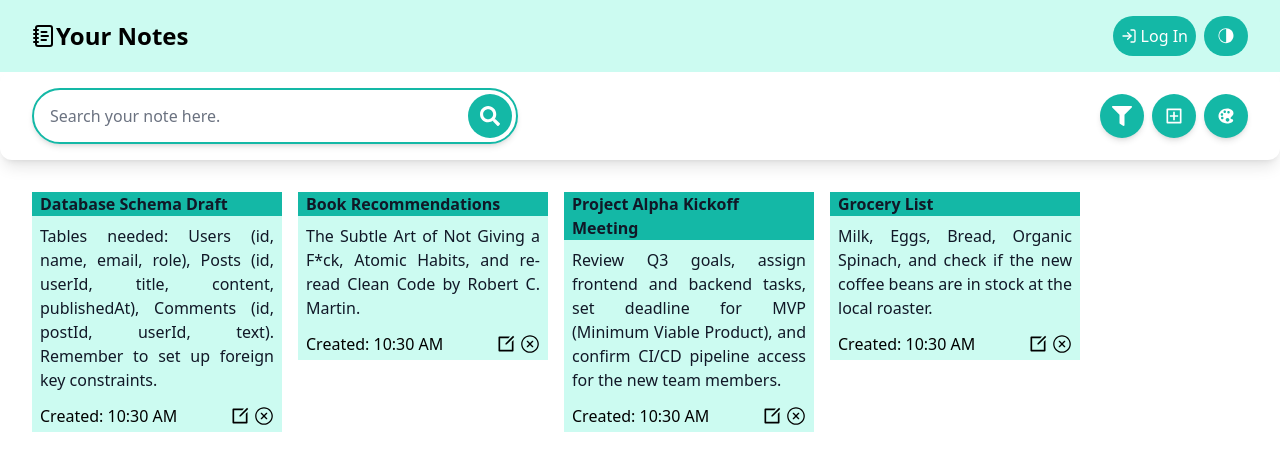
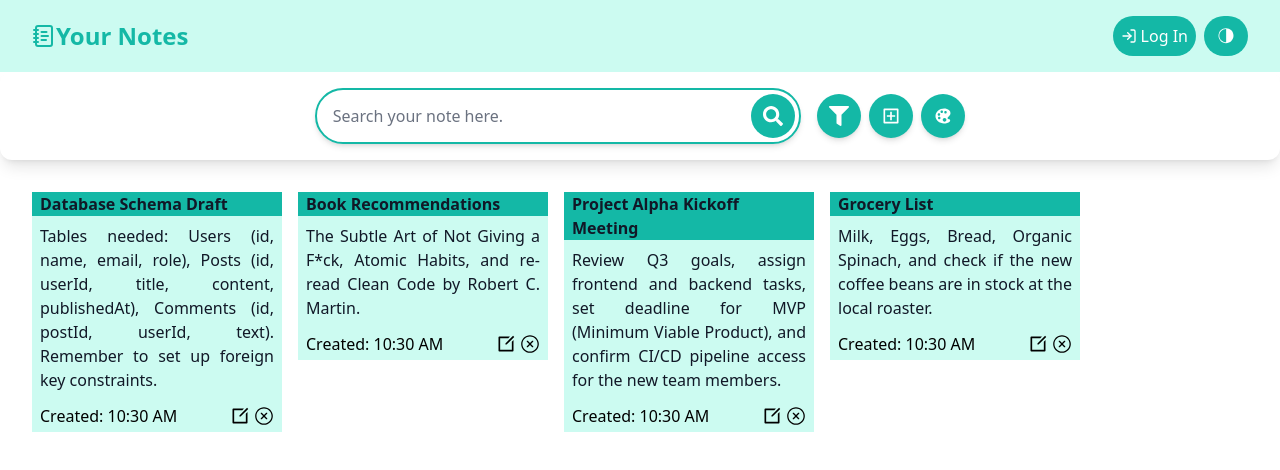
Before and after one commit to IamNayanIslam/note-app, a React (Vite) app: page / in a window 1280 px wide. Shown: the top 470 px of the page. Built offline with nearby package versions, Linux system fonts and the light colour scheme.

Commit message:
UI Fix: fix header h1 text color

```diff
--- a/src/Components/ActionMenu.jsx
+++ b/src/Components/ActionMenu.jsx
@@ -27,7 +27,7 @@ const ActionMenu = ({ toggleAddNoteModal, searchQuery, setSearchQuery }) => {
 
   return (
     <>
-      <div className="flex flex-col md:flex-row justify-between w-full p-4 md:px-8 md:py-4 bg-white shadow-lg rounded-xl">
+      <div className="flex flex-col md:flex-row justify-center gap-4 w-full p-4 md:px-8 md:py-4 bg-white shadow-lg rounded-xl">
         <form className="w-full md:w-2/5 mb-4 md:mb-0" onSubmit={handleSubmit}>
           <div
             className={`
--- a/src/Components/EditNote.jsx
+++ b/src/Components/EditNote.jsx
@@ -28,7 +28,10 @@ const EditNote = ({
 
   return (
     <div>
-      <div className="fixed inset-0 z-50 flex items-center justify-center bg-gray-900/75 p-4 sm:p-6 backdrop-blur-sm">
+      <div
+        onClick={toggleEditNoteModal}
+        className="fixed inset-0 z-50 flex items-center justify-center bg-gray-900/75 p-4 sm:p-6 backdrop-blur-sm"
+      >
         <form
           className={`w-full md:w-[400px] border-2 border-${state.currentTheme}-500 rounded-xl px-4 py-2 bg-white`}
         >
--- a/tailwind.config.js
+++ b/tailwind.config.js
@@ -7,7 +7,7 @@ export default {
   safelist: [
     {
       pattern:
-        /(bg|border|ring)-(violet|teal|indigo|emerald|rose)-(100|200|300|500)/,
+        /(bg|border|ring|text)-(violet|teal|indigo|emerald|rose)-(100|200|300|500)/,
       variants: ["focus-within", "focus"],
     },
     {
```
